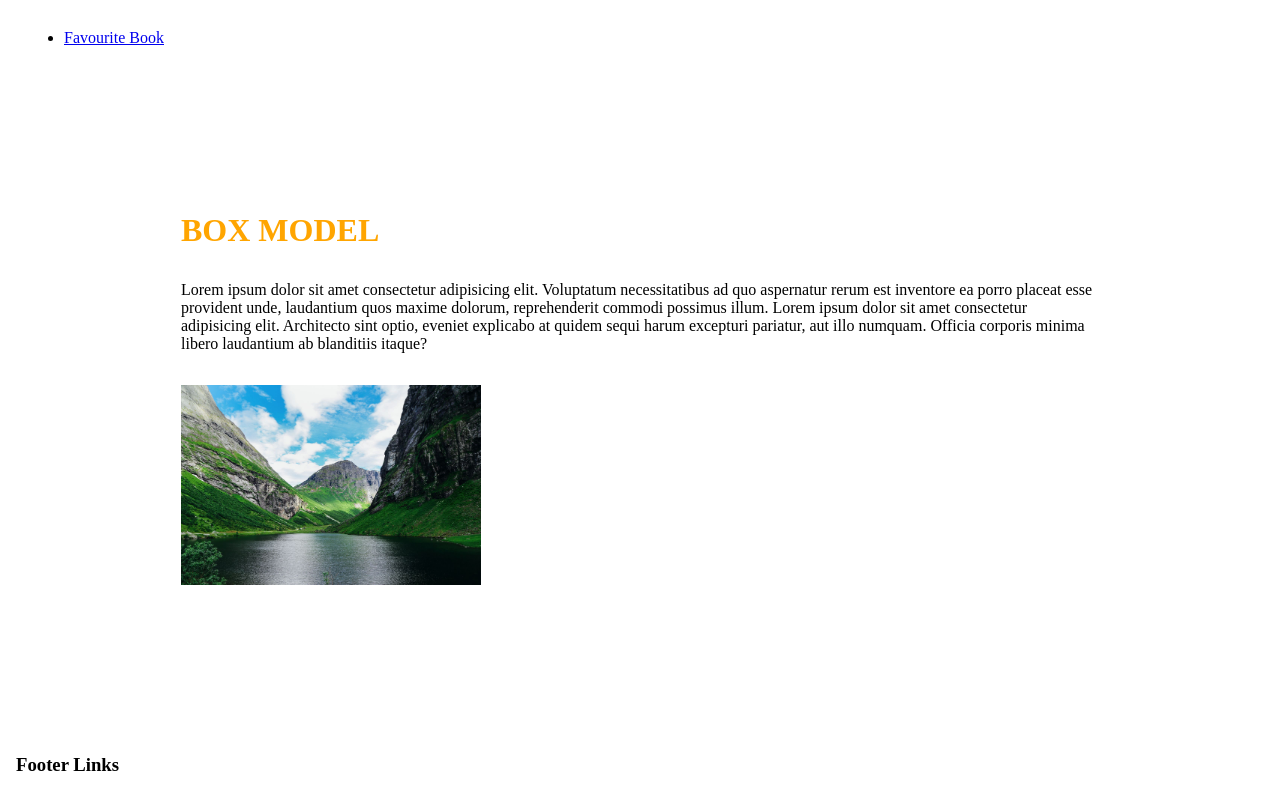
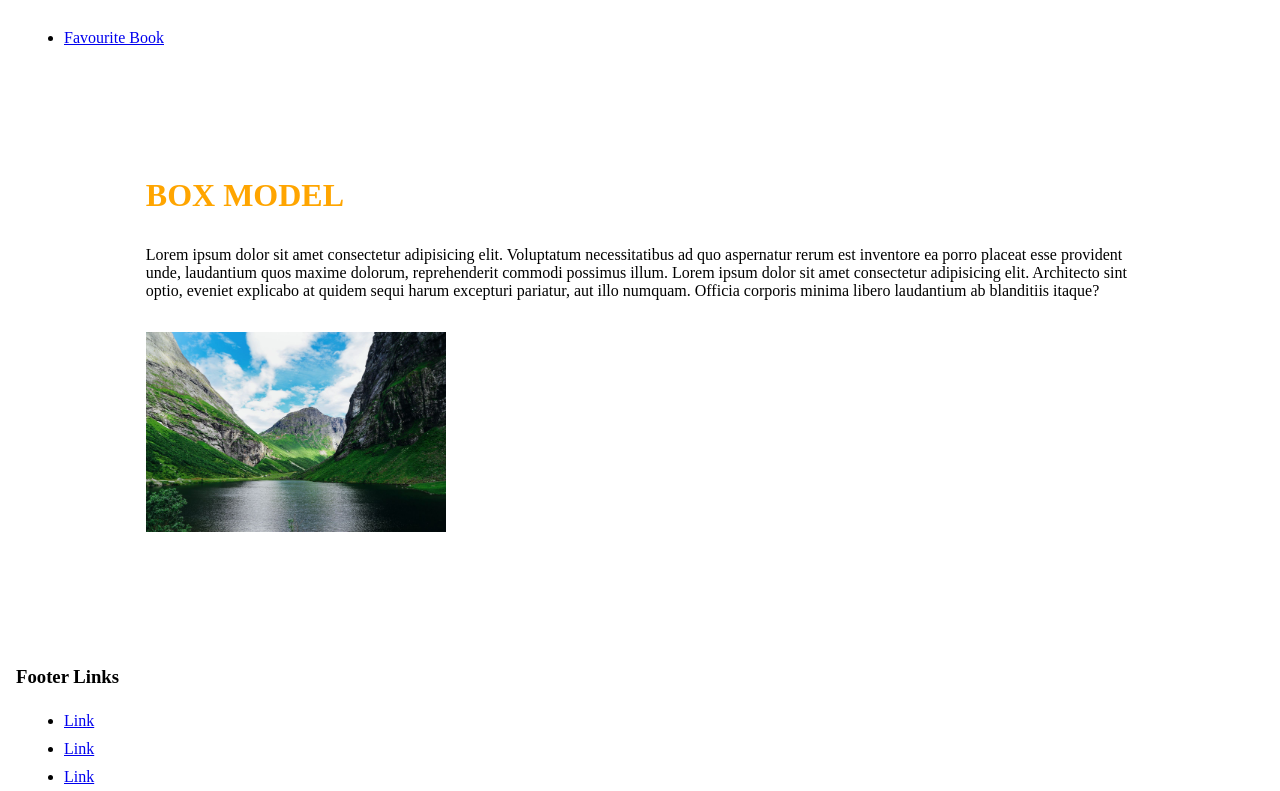
Before and after one commit to AhmadSheerazSaeed/UI-Basic-First-Test, a plain HTML site: page index.html in a window 1280 px wide. Shown: the part 587-1378 px from the top of the page. Drawn offline with Linux system fonts and the light colour scheme.

Commit message:
style.css modified

```diff
--- a/style/main.css
+++ b/style/main.css
@@ -60,7 +60,7 @@ li {
 
 .box-model {
   padding: 5px;
-  margin: 10em;
+  margin: 10%;
 }
 
 .box-model p {
```
